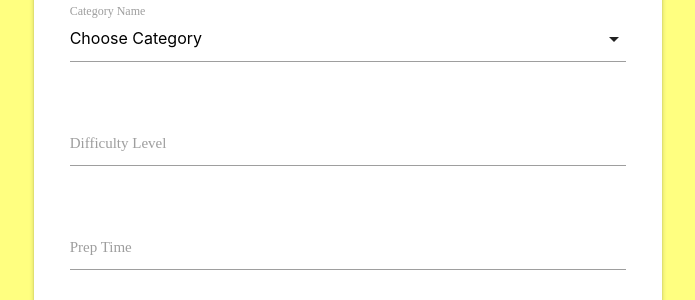
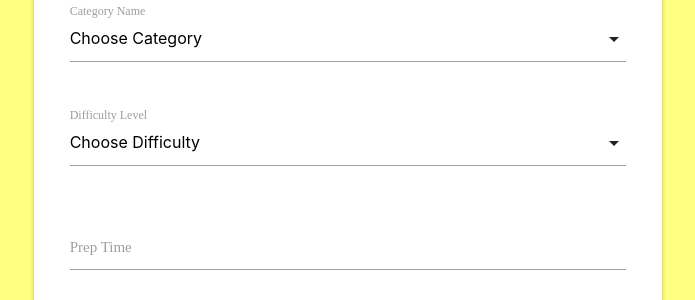
Before and after one commit to ceciliabinck/cook-with-me, a Flask app: page /add_recipe in a window 1280 px wide. Shown: the part 637-937 px from the top of the page, without its empty margins (292-987 px from the left). Run offline with Flask 2, Linux system fonts and the light colour scheme; data that the repository does not hold is empty; some libraries are stand-ins or nearby versions.

Commit message:
make difficulty level select

```diff
--- a/templates/add_recipe.html
+++ b/templates/add_recipe.html
@@ -40,10 +40,16 @@
             <label>Category Name</label>
         </div>
         </div>
+
         <div class="row">
         <div class="input-field col s12">
-            <input id="difficulty_level" name="difficulty_level" type="text" class="validate" required />
-            <label for="icon_prefix">Difficulty Level</label>
+            <select id="difficulty" name="difficulty">
+            <option value="" disabled selected>Choose Difficulty</option>
+            {% for diff in difficulty %}
+            <option value="{{ diff.difficulty }}" required>{{ diff.difficulty }}</option>
+            {% endfor %}
+            </select>
+            <label>Difficulty Level</label>
         </div>
         </div>
         <div class="row">
```
